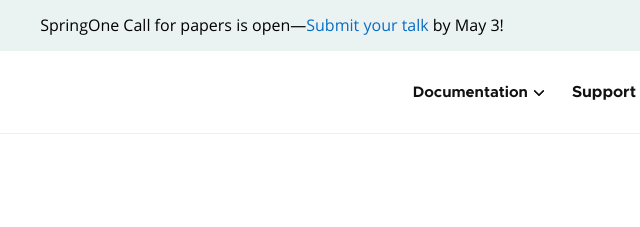
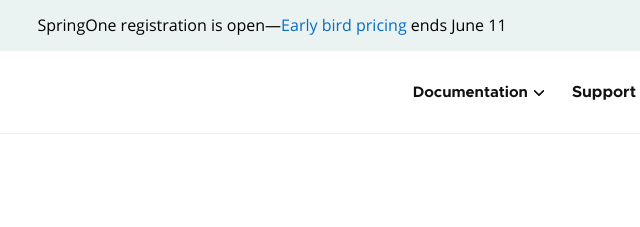
Before and after one commit to micrometer-metrics/micrometer-website, a Gatsby site: page / in a window 1280 px wide. Shown: the top 227 px of the page, 368-1008 px from the left. Built offline with nearby package versions, Linux system fonts and the light colour scheme; Gatsby itself is replaced by a stand-in of ours.

Commit message:
Switch to SpringOne early bird banner

```diff
--- a/src/components/layout/Banner.tsx
+++ b/src/components/layout/Banner.tsx
@@ -3,7 +3,7 @@ import React from "react";
 const Banner = () => {
   return (
     <p id="skinny-banner" className={`main has-text-centered has-background-light py-3`}>
-      SpringOne Call for papers is open—<a href="https://springone.io" target="_blank">Submit your talk</a> by May 3!
+      SpringOne registration is open—<a href="https://springone.io" target="_blank">Early bird pricing</a> ends June 11
     </p>
   );
 };
```
